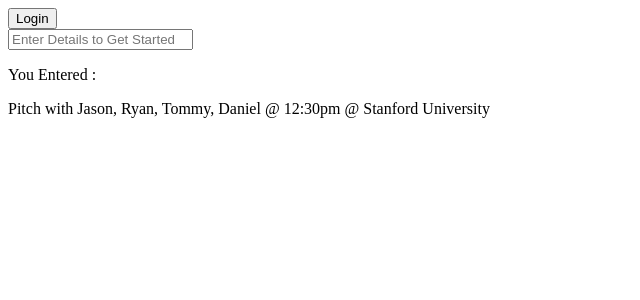
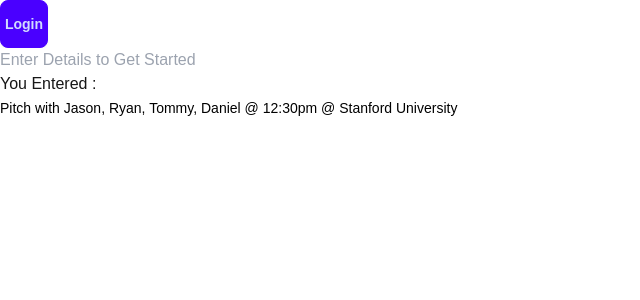
Before and after one commit to dongjunhahm/Cally, a Next.js app: page / in a window 1280 px wide. Shown: the top 300 px of the page, without its empty margins (0-640 px from the left). Built offline with nearby package versions, Linux system fonts and the light colour scheme; no server answers.

Commit message:
fixed css styling issue, and also debugged issues with wrong dates in process input

```diff
--- a/src/app/globals.css
+++ b/src/app/globals.css
@@ -1,25 +1,29 @@
+/* Import Tailwind CSS layers */
 @tailwind base;
 @tailwind components;
 @tailwind utilities;
 
+/* Define custom CSS variables for light and dark mode */
 :root {
-  --background: #ffffff;
-  --foreground: #171717;
+  --background: #ffffff; /* Light mode background */
+  --foreground: #171717; /* Light mode text color */
 }
 
 @media (prefers-color-scheme: dark) {
   :root {
-    --background: #0a0a0a;
-    --foreground: #ededed;
+    --background: #0a0a0a; /* Dark mode background */
+    --foreground: #ededed; /* Dark mode text color */
   }
 }
 
+/* Apply global styles for body */
 body {
   color: var(--foreground);
-  background: var(--background);
-  font-family: Arial, Helvetica, sans-serif;
+  background-color: var(--background);
+  font-family: Arial, Helvetica, sans-serif; /* Fallback font until Tailwind loads */
 }
 
+/* Custom Tailwind utility class extension */
 @layer utilities {
   .text-balance {
     text-wrap: balance;
--- a/src/pages/api/firebaseConfig.js
+++ b/src/pages/api/firebaseConfig.js
@@ -13,6 +13,6 @@ const firebaseConfig = {
 
 // Initialize Firebase
 
-const app = initializeApp(firebaseConfig);
+const app = initializeApp(firebaseConfig, "james");
 export const auth = getAuth(app);
 export default app;
--- a/src/pages/api/process-input.js
+++ b/src/pages/api/process-input.js
@@ -13,7 +13,7 @@ export default async function handler(req, res) {
         .status(500)
         .json({ error: "There wasn't an input attached with the request." });
     }
-
+    const currentDate = new Date();
     console.log("input recieved", input);
     const response = await axios.post(
       "https://api.openai.com/v1/chat/completions",
@@ -22,7 +22,7 @@ export default async function handler(req, res) {
         messages: [
           {
             role: "system",
-            content: `Format the response as JSON attributes: { summary: event_name, location: location || "", description: guests ? Guests: {guests.join(", ")} : "", start: { dateTime: time || new Date().toISOString(), timezone: "PST" }, end: { dateTime: time ? new Date(new Date(time).getTime() + 60 * 60 * 1000).toISOString() : new Date(new Date().getTime() + 60 * 60 * 1000).toISOString(), timezone: "PST" }}`,
+            content: `The current date is ${currentDate}. Format the response as JSON attributes: { summary: event_name, location: location || "", description: guests ? Guests: {guests.join(", ")} : "", start: { dateTime: time || new Date().toISOString(), timezone: "PST" }, end: { dateTime: time ? new Date(new Date(time).getTime() + 60 * 60 * 1000).toISOString() : new Date(new Date().getTime() + 60 * 60 * 1000).toISOString(), timezone: "PST".}} Assume any mentions of date are either for the current day, or future dates. So an input such as 'this friday' will be for the soonest future occurence of friday, and a date with no mention of year will be the soonest future occurence of that date.`,
           },
           {
             role: "assistant",
--- a/src/pages/index.js
+++ b/src/pages/index.js
@@ -3,6 +3,7 @@ import axios from "axios";
 import { Typewriter } from "../components/typewriter";
 import { useState } from "react";
 import { googleSignIn } from "../pages/api/googleLogin";
+import "../app/globals.css"
 
 export default function Home() {
   const [inputValue, setInputValue] = useState("");
@@ -54,7 +55,7 @@ export default function Home() {
   return (
     <>
       <div>
-        <button onClick={handleGoogle} className="btn btn-outline btn-success">
+        <button onClick={handleGoogle} className="btn btn-primary btn-square">
           Login
         </button>
       </div>
--- a/tailwind.config.ts
+++ b/tailwind.config.js
@@ -1,6 +1,5 @@
-import type { Config } from "tailwindcss";
-
-const config: Config = {
+/** @type {import('tailwindcss').Config} */
+module.exports = {
   content: [
     "./src/pages/**/*.{js,ts,jsx,tsx,mdx}",
     "./src/components/**/*.{js,ts,jsx,tsx,mdx}",
@@ -14,6 +13,7 @@ const config: Config = {
       },
     },
   },
-  plugins: [],
-};
-export default config;
+  plugins: [
+    require('daisyui'),
+  ],
+}
```
Also changed, not shown: package.json (+6 -4 lines), src/components/LoginButton.tsx (added), 1 other file (tests, documents, lock files or other folders).
